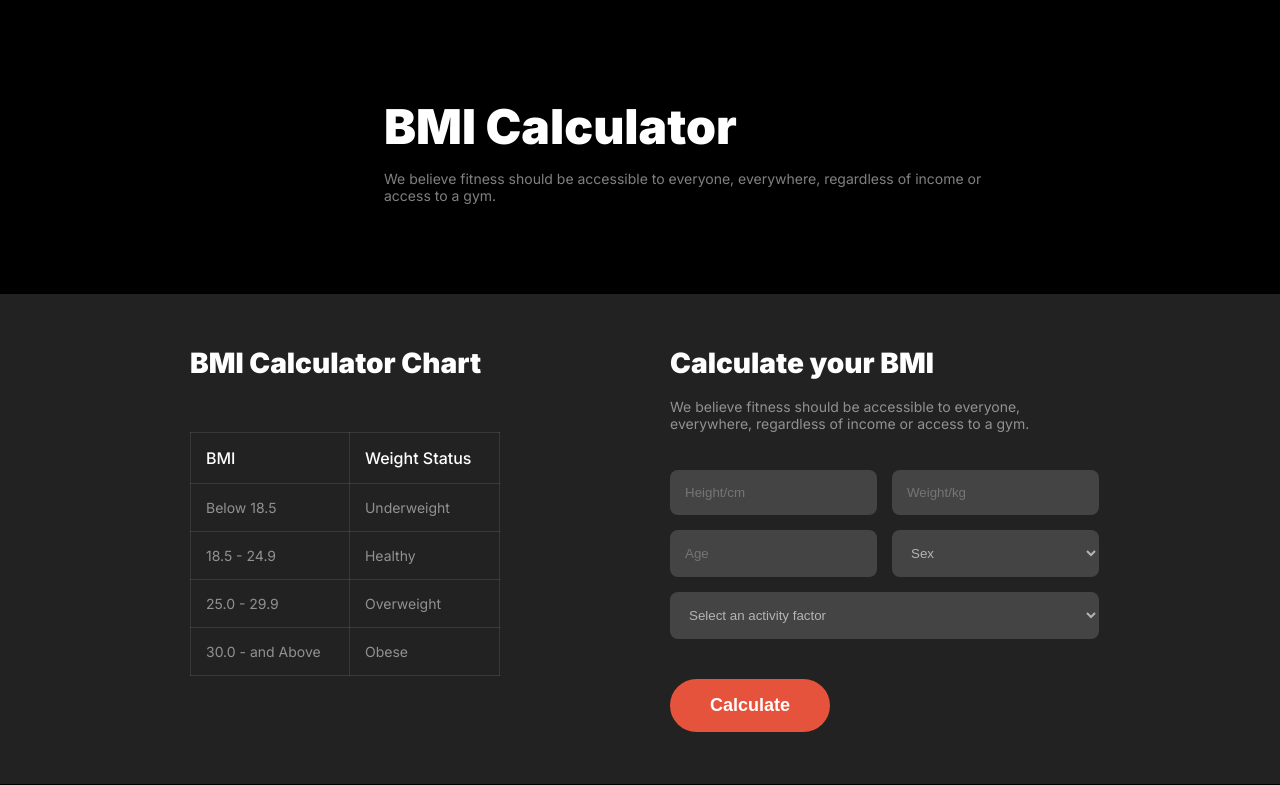
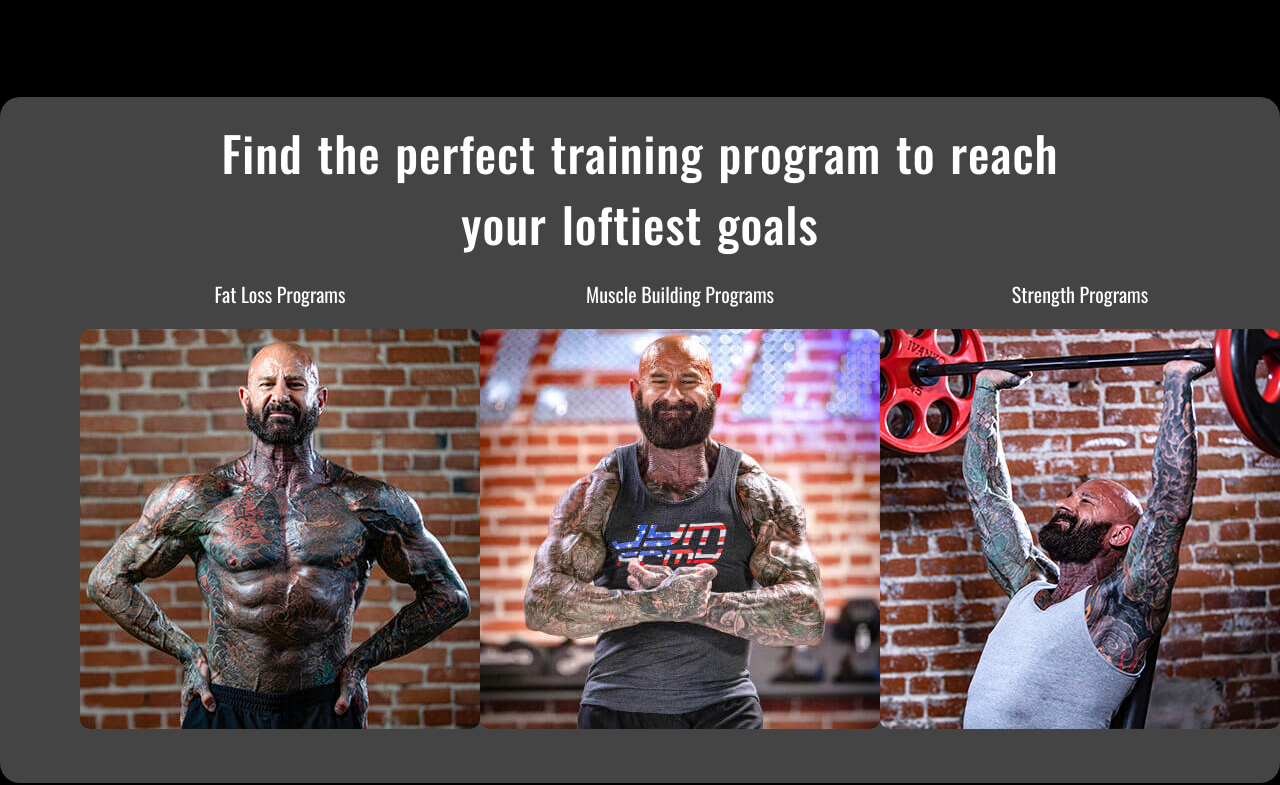
Before and after one commit to Mahfuz1912/Jym-Model, a plain HTML site: page index.html in a window 1280 px wide. Shown: the part 1744-2529 px from the top of the page. Drawn offline with nearby package versions, Linux system fonts and the light colour scheme; a web font is replaced by a local one.

Commit message:
Complete this Project & All Changes Added

```diff
--- a/index.html
+++ b/index.html
@@ -108,8 +108,28 @@
             </div>
         </section>
 
-        <section class="As-My-Wish">
-
+        <section class="As-My-Wish-container">
+                <h1 class="As-My-Wish-title">Find the perfect training program to reach<br>your loftiest goals</h1>
+            <div class="As-My-Wish-Programs">
+                <div>
+                    <h1>Fat Loss Programs</h1>
+                    <a href="https://www.muscleandstrength.com/workouts/fat-loss" target="_blank">
+                        <img src="images/As-My-1.jpg" alt="">
+                    </a>
+                </div>
+                <div>
+                    <h1>Muscle Building Programs</h1>
+                    <a href="https://www.muscleandstrength.com/workouts/muscle-building" target="_blank">
+                        <img src="images/As-My-2.jpg" alt="">
+                    </a>
+                </div>
+                <div>
+                    <h1>Strength Programs</h1>
+                    <a href="https://www.muscleandstrength.com/workouts/strength" target="_blank">
+                        <img src="images/As-My-3.jpg" alt="">
+                    </a>
+                </div>
+            </div>
         </section>
 
         <section class="BMI-Calculator">
@@ -172,7 +192,7 @@
                                     <option  value="never">Never Exersise</option>
                                 </select>
                             </div>
-                            <button class="Font-Color bmi-btn primary-btn" type="submit">Calculate</button>
+                            <button class="Font-Color bmi-btn primary-btn" type="button">Calculate</button>
                         </form>
                     </section>
                 </div>
--- a/responsible.css
+++ b/responsible.css
@@ -100,7 +100,8 @@
     .BMI-Div-title2{
         font-size: 14px;
     }
-    .Team-conteinar{
+    .Team-conteinar,
+    .As-My-Wish-Programs{
         grid-template-columns: repeat(1,1fr);
     }
     footer{
@@ -121,4 +122,16 @@
         margin:5px;
         width: 100%;
     }
+    .As-My-Wish-title,
+    .As-My-Wish-Programs{
+        padding:15px;
+    }
+    .BMI-Cal-Title{
+        margin-top: 20px;
+    }
+    .BMI-Cal-Descrip,
+    .BMI-Calculation{
+        margin-bottom: 30px;
+    }
+
  }
--- a/style.css
+++ b/style.css
@@ -1,6 +1,7 @@
 /* Shared Style Start Here */
 @import url('https://fonts.googleapis.com/css2?family=Inter:wght@100..900&display=swap');
 @import url('https://fonts.cdnfonts.com/css/miama');
+@import url('https://fonts.googleapis.com/css2?family=Oswald:wght@200..700&display=swap');
 *{
     margin: 0;
     padding: 0;
@@ -285,12 +286,13 @@ body{
 .BMI-Calculator{
     max-width: 1440px;
     margin: 0 auto;
-   padding-left: 384px;
+    padding-left: 384px;
 }
 .BMI-Cal-Title{
     font-size: 48px;
     font-weight: 900;
     margin-bottom: 14px;
+    margin-top: 100px;
 }
 .BMI-Cal-Descrip{
     color: rgba(255, 255, 255, 0.5);
@@ -358,7 +360,9 @@ th,td{
     margin-bottom: 15px;
     gap: 15px;
 }
-
+::placeholder {
+    color: rgba(255, 255, 255, 0.6);
+}
 input, select {
     flex: 1;
     padding: 15px;
@@ -371,6 +375,47 @@ input, select {
     margin-top: 25px;
 }
 /* BMI Calculation End */
+
+/* As-My-Wish Section Start */
+.As-My-Wish-container{
+    background-color:#444;
+    max-width: 1440px;
+    margin: 0 auto;
+    padding-bottom: 50px;
+    border-radius: 20px;
+
+}
+.As-My-Wish-title{
+    font-size: 48px;
+    font-weight: 500;
+    text-align: center;
+    letter-spacing: 1px;
+    word-spacing: 2px;
+    padding-left: 190px;
+    padding-right: 190px;
+    font-family: "Oswald", sans-serif;
+    padding-top: 20px;
+}
+.As-My-Wish-Programs{
+    display: grid;
+    grid-template-columns: repeat(3,1fr);
+    max-width: 1440px;
+    margin: 0 auto;
+    padding-left: 80px;
+    padding-right: 80px;
+}
+.As-My-Wish-Programs img{
+    border-radius: 10px;
+}
+.As-My-Wish-Programs h1{
+    font-size: 20px;
+    font-weight: 400;
+    margin-bottom: 20px;
+    margin-top: 20px;
+    font-family: "Oswald", sans-serif;
+    text-align: center;
+    color: rgb(255, 255, 255);
+}
 
 /* Meet Our Team SEction Start */
 .Our-Team{
@@ -456,6 +501,9 @@ hr{
     text-align: center;
     margin-top: 37px;
     padding-bottom: 37px;
+    margin-bottom: 0px;
+    color: rgba(255, 255, 255, 0.5);
+    font-size: 16px;
 }
 .foot-div2-con1{
     width: 50%;
```
Also changed, not shown: images/As-My-1.jpg (added), images/As-My-2.jpg (added), images/As-My-3.jpg (added), images/As-My-Wish.avif (deleted).
